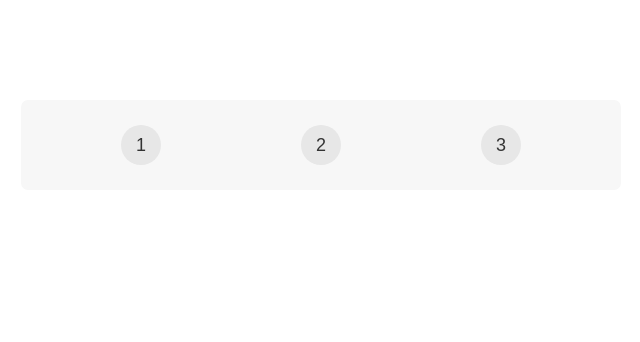
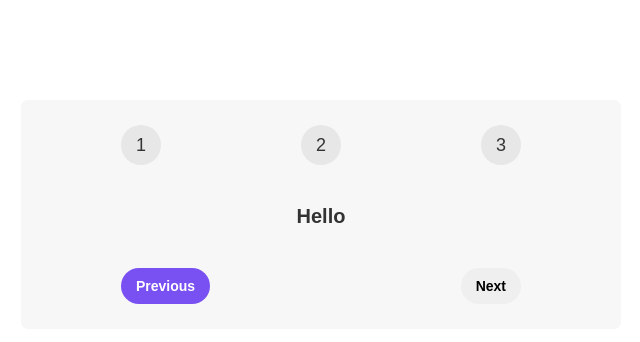
Before and after one commit to SaeedKarimian860/steps, a React (Create React App) app: page / in a window 1280 px wide. Shown: the top 342 px of the page, without its empty margins (319-959 px from the left). Built offline with nearby package versions, Linux system fonts and the light colour scheme.

Commit message:
Steps Component

```diff
--- a/src/App.js
+++ b/src/App.js
@@ -1,9 +1,20 @@
 export default function App() {
-  return <div className="steps">
-    <div className="numbers">
-      <div>1</div>
-      <div>2</div>
-      <div>3</div>
+  return (
+    <div className="steps">
+      <div className="numbers">
+        <div>1</div>
+        <div>2</div>
+        <div>3</div>
+      </div>
+
+      <p className="message">Hello</p>
+
+      <div className="buttons">
+        <button style={{ backgroundColor: "#7950f2", color: "#fff" }}>
+          Previous
+        </button>
+        <button>Next</button>
+      </div>
     </div>
-  </div>
+  );
 }
```
